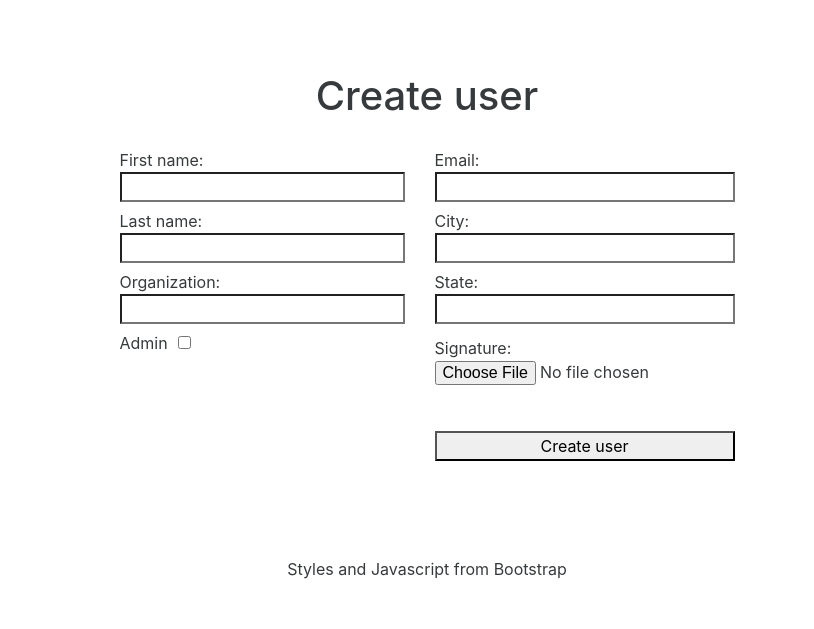
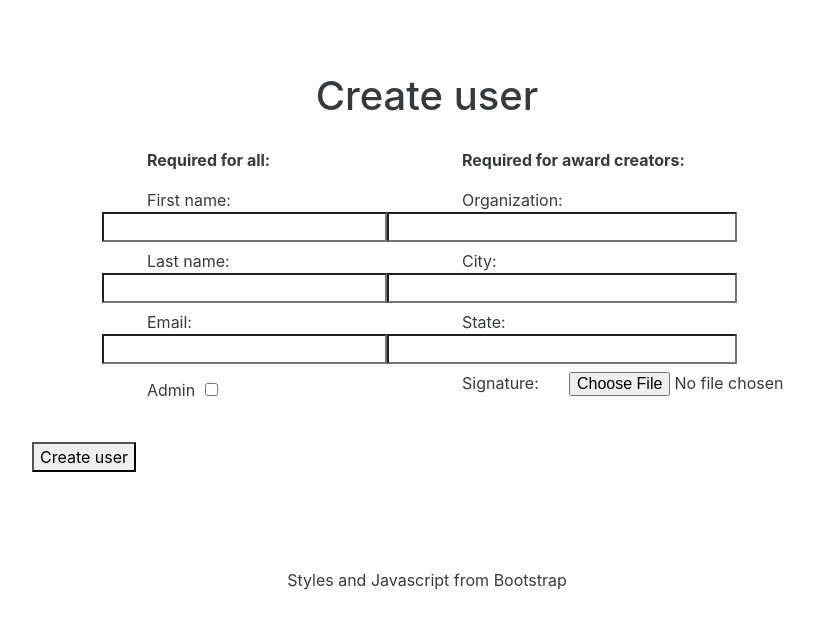
Before and after one commit to millsja/Klompenflasken, a Python web app: template templates/admin-user-create.html in a window 1280 px wide. Shown: the part 54-683 px from the top of the page, without its empty margins (213-1027 px from the left). Run offline with Jinja, Linux system fonts and the light colour scheme; the template is opened without the code that fills it, so the values that code supplies are empty; some libraries are stand-ins or nearby versions.

Commit message:
updated some admin styling

```diff
--- a/templates/admin-user-create.html
+++ b/templates/admin-user-create.html
@@ -2,47 +2,61 @@
 
 {% block body_block %}
 	<h1>Create user</h1>
-	<form action="/admin/user/create" method="POST" enctype="multipart/form-data">
-	<div class="formMain">
-	<div class="formLeft">
+	<form action="/admin/user/create"
+		method="POST" enctype="multipart/form-data">
+	<div class="formMain" style="width: 790px; overflow:hidden;
+		text-align:left; margin-left: auto; margin-right: auto;">
+	<div class="formLeft" style="margin-left: 115px; float:left;
+		width: 300px; margin-right:15px;">
+  		<p style="font-weight:bold">Required for all:</p>
 		<label for="fname">First name:&nbsp;</label>
-		<input type="text" name="fname">
+		<input type="text" name="fname"
+			style="float:right; margin-right:45px;">
 		<div class="floatClear"></div>
 
 		<label for="lname">Last name:&nbsp;</label>
-		<input type="text" name="lname">
+		<input type="text" name="lname" style="float:right;
+			margin-right:45px;">
+		<div class="floatClear"></div>
 
+  		<label for="email">Email:&nbsp;</label>
+		<input type="text" name="email" style="float:right;
+			margin-right:45px;">
 		<div class="floatClear"></div>
-		<label for="org">Organization:&nbsp;</label>
-		<input type="text" name="org">
 
                 <div class="floatClear"></div>
                 <label for="admin">Admin&nbsp;</label>
-                <input style="width:15px; padding-top:2px;"
-                type="checkbox" name="admin">
+                <input style="width:15px; padding-top:2px;" type="checkbox"
+			name="admin">
 
 	</div>
-	<div class="formRight">
-		<label for="email">Email:&nbsp;</label>
-		<input type="text" name="email">
-		<div class="floatClear"></div>
+	<div class="formRight" style="float:left; width:350px;">
+		<p style="font-weight:bold">Required for award creators:</p>
+  		<div class="floatClear"></div>
+		<label for="org">Organization:&nbsp;</label>
+		<input type="text" name="org" style="float:right;
+			margin-right:75px;">
+  		<div class="floatClear"></div>
 
 		<label for="city">City:&nbsp;</label>
-		<input type="text" name="city">
+		<input type="text" name="city" style="float:right;
+			margin-right:75px;">
 		<div class="floatClear"></div>
 
 		<label for="state">State:&nbsp;</label>
-		<input type="text" name="state">
+		<input type="text" name="state" style="float:right;
+			margin-right:75px;">
 		<div class="floatClear"></div>
 
- 		<label for="user-signature" class="fileLabel">
+ 		<div style="width: 350px; overflow: hidden;">
+		<label for="user-signature" style="float:left; width: 75px;">
 			Signature:&nbsp;</label>
-		<input type="file" name="signature">
+		<input style="width:215px; float:right;
+			margin-right:28px;" type="file" name="signature"></div>
 		<div class="floatClear"></div>
 
-
+	</div>
 		<input class="formSubmit" type="submit" value="Create user">
-	</div>
 	</div>
 	</form>
         <br /><br />
```
Also changed, not shown: templates/admin-user-edit.html (+35 -17 lines).
